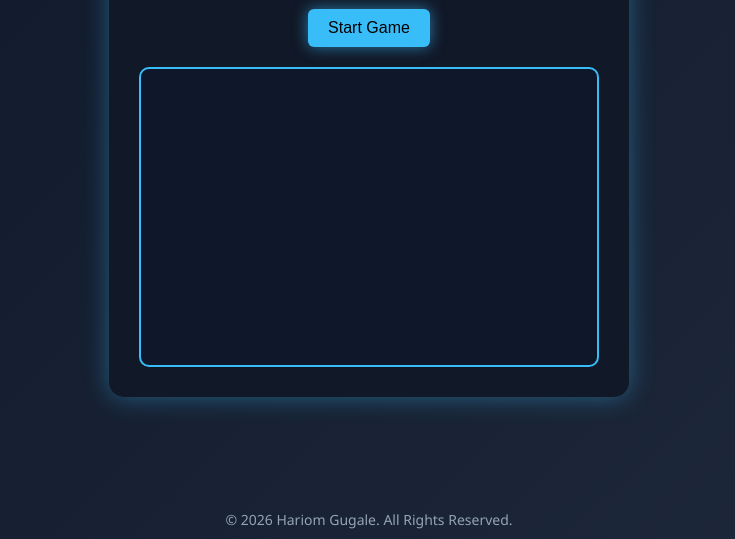
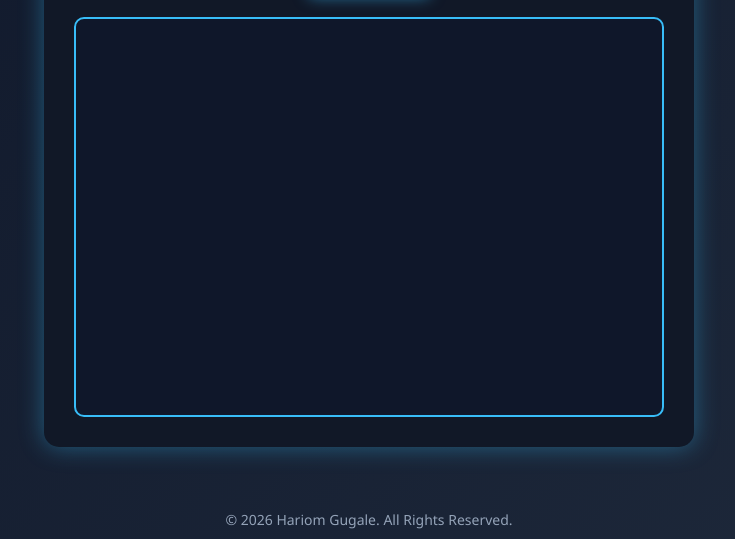
Before and after one commit to hariomgugale45/ApexplanetT1, a plain HTML site: page index.html in a window 1280 px wide. Shown: the part 261-800 px from the top of the page, without its empty margins (271-1006 px from the left). Drawn offline with Linux system fonts and the light colour scheme.

Commit message:
Box Length change

```diff
--- a/style.css
+++ b/style.css
@@ -10,12 +10,13 @@ body {
   display: flex;
   justify-content: center;
   align-items: center;
-  height: 100vh;
+
+  min-height: 100vh;
   color: white;
 }
 
 .game {
-  width: 520px;
+  width: 650px;
   background: #111827;
   padding: 30px;
   border-radius: 15px;
@@ -55,13 +56,14 @@ body {
 
 #gameArea {
   position: relative;
-  height: 300px;
+  height: 400px;      /* was 300px */
   margin-top: 20px;
   background: #0f172a;
   border-radius: 10px;
   overflow: hidden;
   border: 2px solid #38bdf8;
 }
+
 
 /* 🎯 Simple Emoji Fruits */
 .fruit {
```
